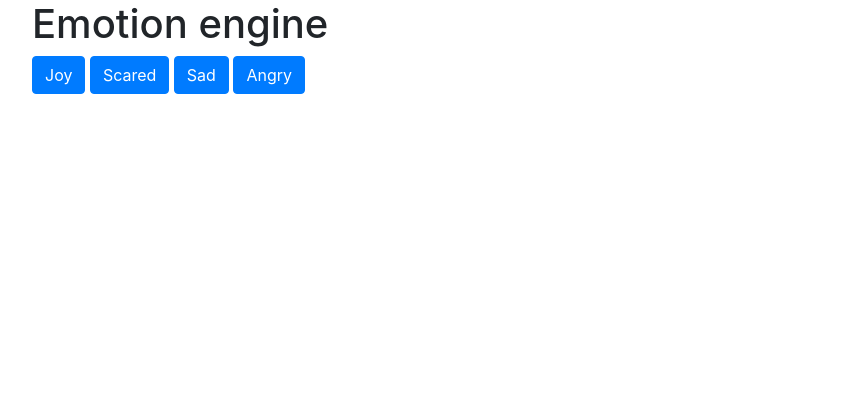
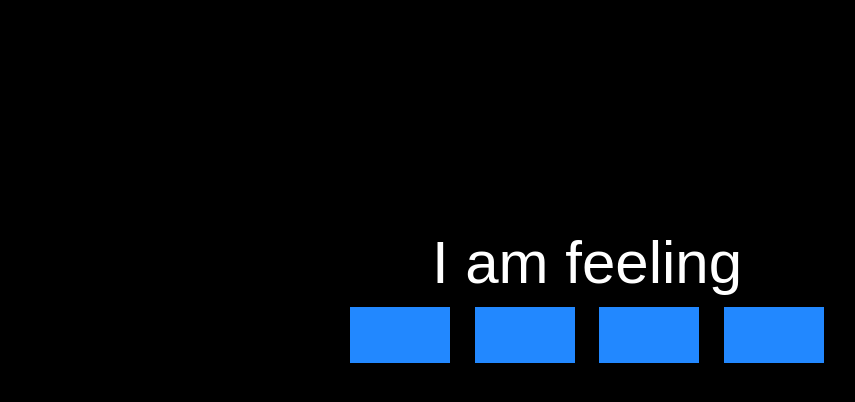
Before and after one commit to peabnuts123/emotion-engine, a website: page www/index.html in a window 1280 px wide. Shown: the whole page, without its empty margins (53-908 px from the left). Drawn offline with nearby package versions, Linux system fonts and the light colour scheme.

Commit message:
Adding some styles

```diff
--- a/www/css/style.css
+++ b/www/css/style.css
@@ -1,4 +1,102 @@
+html {
+  font-family: Arial, Helvetica, sans-serif;
+
+  /* Better Font Rendering */
+  font-feature-settings: "kern" 1;
+  font-kerning: normal;
+  text-rendering: optimizeLegibility;
+  -webkit-font-smoothing: antialiased;
+  -moz-osx-font-smoothing: grayscale;
+  font-variant-ligatures: no-common-ligatures;
+}
+
+
 body{
   /* Prevent Safari from zooming when you click buttons */
   touch-action: manipulation;
+  overflow: hidden;
+  padding: 30px;
+  background-color: black;
+  color: white;
 }
+
+.display {
+  font-size: 60px;
+  font-weight: lighter;
+  margin: 0;
+  text-shadow: 0 0 30px black, 0 0 30px black, 0 0 30px black;
+}
+
+.button {
+  background-color: #2288FF;
+  color: #FFFFFF;
+  transition: color 0.5s;
+  text-decoration: none;
+  cursor: pointer;
+  min-height: 56px;
+  min-width: 100px;
+  padding-left: 20px;
+  padding-right: 20px;
+  padding-top: 10px;
+  padding-bottom: 10px;
+  user-select: none;
+  border: none;
+  white-space: pre-line;
+  margin: 10px;
+}
+
+.button:hover {
+  background-color: #1877EE;
+}
+
+.button:active {
+  background-color: #1155BB;
+}
+
+.button.is-loading {
+  color: #0000;
+}
+
+.site-wrapper {
+  width: 100%;
+  height: 100%;
+  display: table;
+}
+
+.site-container {
+  padding-bottom: 200px;
+  text-align: center;
+  width: 100%;
+  display: table-cell;
+  vertical-align: middle;
+  position: relative;
+  z-index: 20;
+}
+
+.console {
+  position: absolute;
+  width: 100%;
+  height: 100%;
+  top: 0;
+  left: 0;
+  right: 0;
+  bottom: 0;
+  z-index: 10;
+  font-family: 'Courier New', Courier, monospace;
+  line-height: 1;
+  word-break: break-all;
+  font-size: 60px;
+}
+
+.emotion-joy {
+  color: yellow;
+}
+.emotion-scared {
+  color: lightblue;
+}
+.emotion-sad {
+  color: blue;
+}
+.emotion-angry {
+  color: red;
+}
--- a/www/index.html
+++ b/www/index.html
@@ -3,25 +3,26 @@
   <meta charset="UTF-8">
   <meta name="viewport" content="width=device-width, initial-scale=1, maximum-scale=1,user-scalable=0"/>
 
-  <title>Emotion engine</title>
+  <title>How are you?</title>
 
-  <link rel="stylesheet" href="https://stackpath.bootstrapcdn.com/bootstrap/4.4.1/css/bootstrap.min.css">
+  <link rel="stylesheet" href="https://cdnjs.cloudflare.com/ajax/libs/normalize/8.0.1/normalize.min.css">
   <link rel="stylesheet" href="css/style.css">
 </head>
 <body>
-  <div class="container">
-    <h1>Emotion engine</h1>
+  <div class="site-wrapper">
+    <div class="console" id="console"></div>
 
-    <button type="button" class="btn btn-primary" id="button-joy">Joy</button>
-    <button type="button" class="btn btn-primary" id="button-scared">Scared</button>
-    <button type="button" class="btn btn-primary" id="button-sad">Sad</button>
-    <button type="button" class="btn btn-primary" id="button-angry">Angry</button>
+    <div class="site-container">
+      <h1 class="display">I am feeling</h1>
 
-    <pre><code id="debug_console"></code></pre>
+      <button type="button" class="button is-loading" id="button-joy">Joy</button>
+      <button type="button" class="button is-loading" id="button-scared">Scared</button>
+      <button type="button" class="button is-loading" id="button-sad">Sad</button>
+      <button type="button" class="button is-loading" id="button-angry">Angry</button>
+    </div>
   </div>
 
   <script src="https://code.jquery.com/jquery-3.4.1.min.js"></script>
-  <script src="https://stackpath.bootstrapcdn.com/bootstrap/4.4.1/js/bootstrap.bundle.min.js"></script>
   <script src="js/script.js"></script>
 </body>
 </html>
--- a/www/js/script.js
+++ b/www/js/script.js
@@ -1,6 +1,17 @@
+// The max number of items to display in the background
+var MAX_ITEMS = 200;
+
 $(function () {
   // Connect to web socket
-  var ws = new WebSocket('ws://' + location.hostname + ':8081');
+  var websocketUrl = location.protocol === 'https:' ? 'wss://' : 'ws://' + location.hostname + ':8081';
+  // @TODO add https config
+  var ws = new WebSocket(websocketUrl);
+
+  // Whether the frontend has received the first message from the server
+  var hasLoaded = false;
+
+  // How many items have been added to the DOM
+  var numItems = 0;
 
   // Reference to the state from the server
   var serverState = {};
@@ -15,6 +26,14 @@ $(function () {
     // Parse the data into JSON (as it is a string)
     var data = JSON.parse(payload.data);
 
+    if (!hasLoaded) {
+      $('#button-joy').removeClass('is-loading');
+      $('#button-scared').removeClass('is-loading');
+      $('#button-sad').removeClass('is-loading');
+      $('#button-angry').removeClass('is-loading');
+      hasLoaded = true;
+    }
+
     // If there is state information in the data, store that
     if (data.state) {
       serverState = data.state;
@@ -23,7 +42,14 @@ $(function () {
 
     // If there is emotion information in the data, log that to the fake console
     if (data.emotion) {
-      $('#debug_console').append('<div>I am feeling ' + data.emotion + '</div>');
+      $('#console').prepend('<span class="emotion-' + data.emotion + '">' + data.emotion + ' </span>');
+      if (numItems >= MAX_ITEMS) {
+        // Remove the last item if we've reached max
+        $("#console>div:last-child").remove();
+      } else {
+        // Have not yet reached max, continue counting
+        numItems++;
+      }
     }
   });
 
@@ -34,10 +60,10 @@ $(function () {
 
   // Read the server's state object and update button totals to use this
   function refreshTotals() {
-    $('#button-joy').text('Joy (' + serverState.joyCount + ')');
-    $('#button-scared').text('Scared (' + serverState.scaredCount + ')');
-    $('#button-sad').text('Sad (' + serverState.sadCount + ')');
-    $('#button-angry').text('Angry (' + serverState.angryCount + ')');
+    $('#button-joy').text('Joy\n(' + serverState.joyCount + ')');
+    $('#button-scared').text('Scared\n(' + serverState.scaredCount + ')');
+    $('#button-sad').text('Sad\n(' + serverState.sadCount + ')');
+    $('#button-angry').text('Angry\n(' + serverState.angryCount + ')');
   }
 
   // Button click handlers
```
